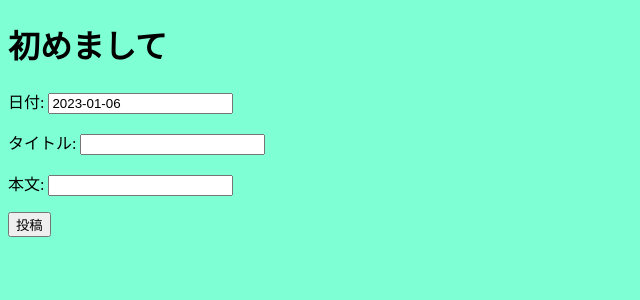
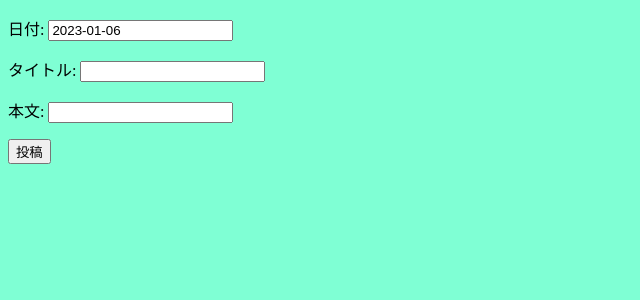
Before and after one commit to fuku-000/web-project, a Django app: template templates/webweb_create.html in a window 1280 px wide. Shown: the top 300 px of the page, without its empty margins (0-640 px from the left). Run offline with Django 4.2, Linux system fonts and the light colour scheme; the template is opened without the code that fills it: values that come from a table or form of the project are taken from there, others are empty.

Commit message:
Update webweb_create.html

```diff
--- a/templates/webweb_create.html
+++ b/templates/webweb_create.html
@@ -6,7 +6,7 @@
     <title>MyDiaryApp</title>
 </head>
 <body>
- <h1>初めまして</h1>
+
 
 <form method="post">
     {% csrf_token %}
```
